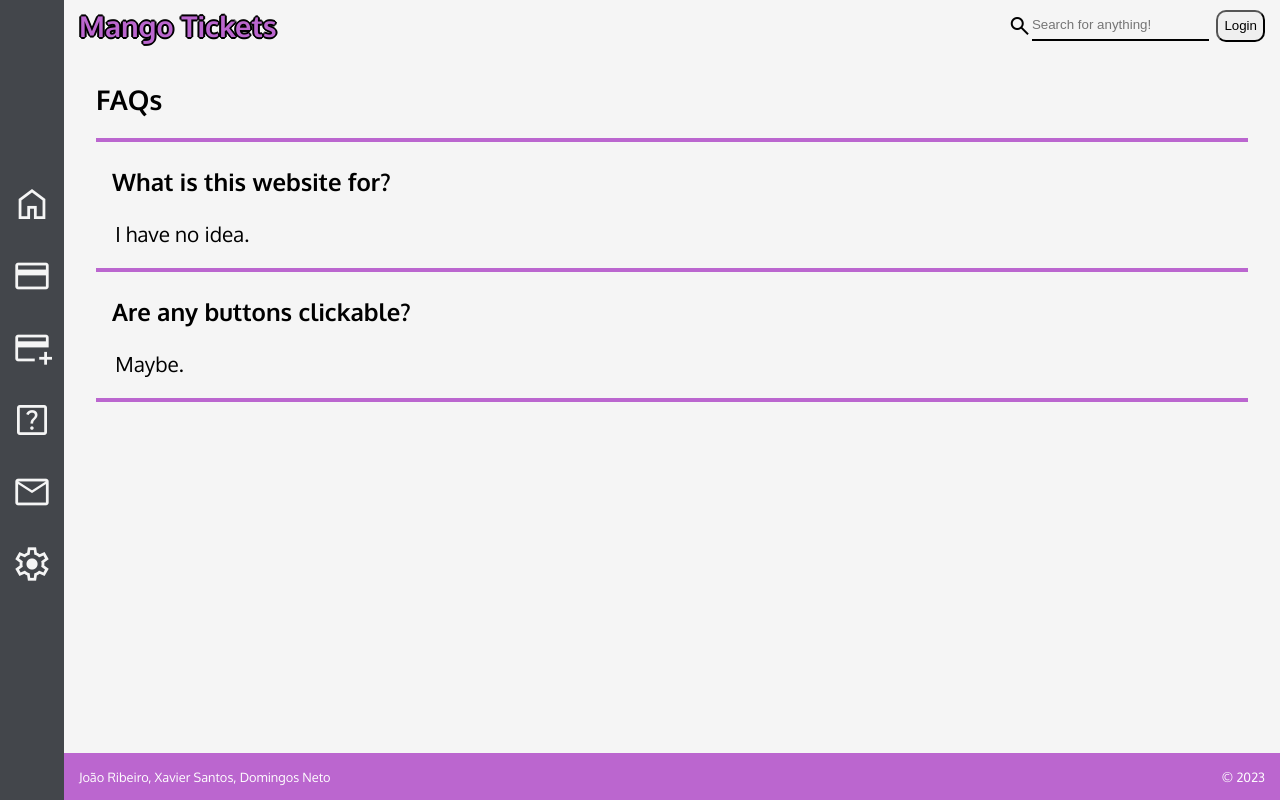
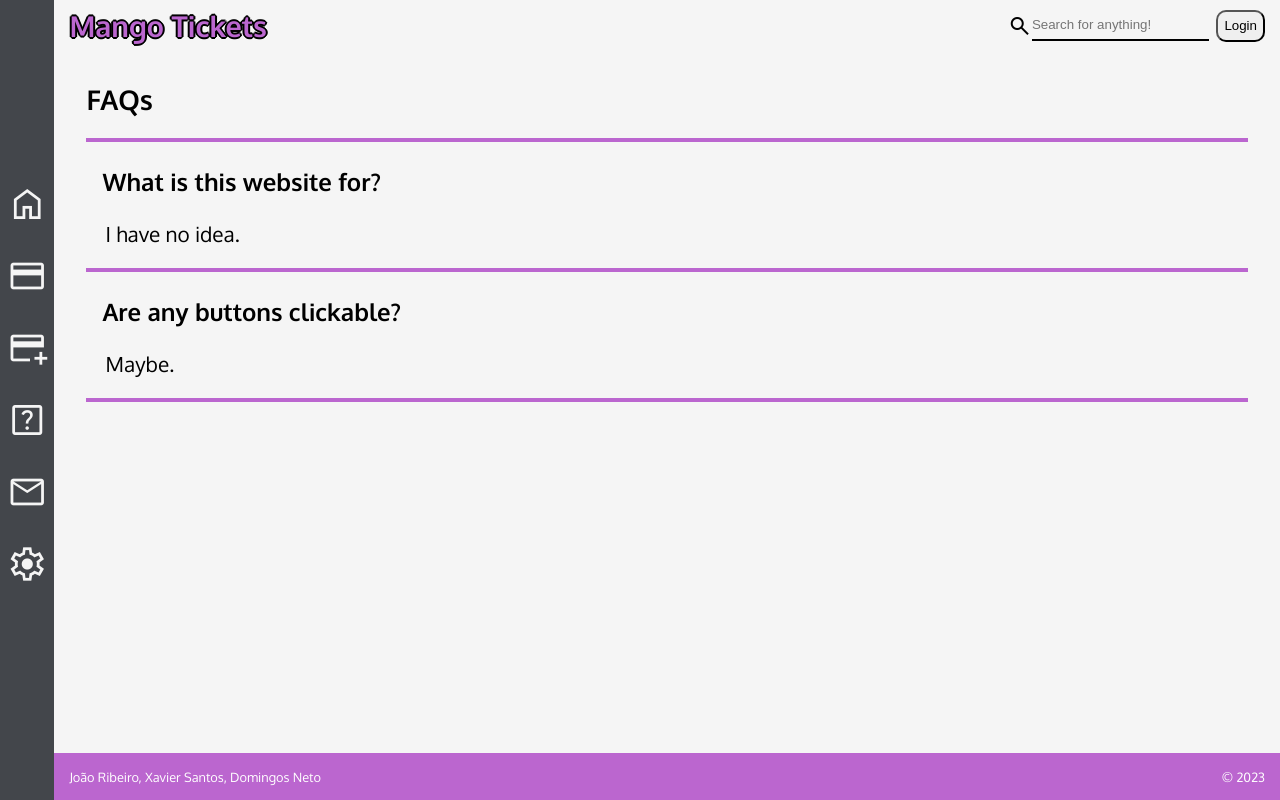
Before and after one commit to domingosneto03/TroubleTickets, a PHP site: page /faq.html in a window 1280 px wide. Run offline with PHP 8.4, Linux system fonts and the light colour scheme.

Commit message:
i don't now what i changed

```diff
--- a/style.css
+++ b/style.css
@@ -2,11 +2,10 @@
 @import url('https://fonts.googleapis.com/css2?family=Cormorant:ital,wght@0,400;0,700;1,400;1,700&display=swap');
 
 body {
-    font-size: 1em;
     display: grid;
     padding: 0;
     margin: 0;
-    grid-template-columns: 4rem auto;
+    grid-template-columns: 3.4rem auto;
     grid-template-rows: auto 1fr auto;
     min-height: 100vh;
 }
@@ -87,7 +86,7 @@ body {
     grid-column: 1;
     height: 100vh;
     margin: 0;
-    width: 4rem;
+    width: 3.4rem;
     background-color: #43464b;
     display: flex;
     flex-direction: column;
@@ -100,7 +99,7 @@ body {
     font-family: 'Oxygen', sans-serif;
     font-weight: 400;
     color: whitesmoke;
-    width: 4rem;
+    width: inherit;
     padding: 0;
     text-decoration: none;
     margin-bottom: 2em;
```
